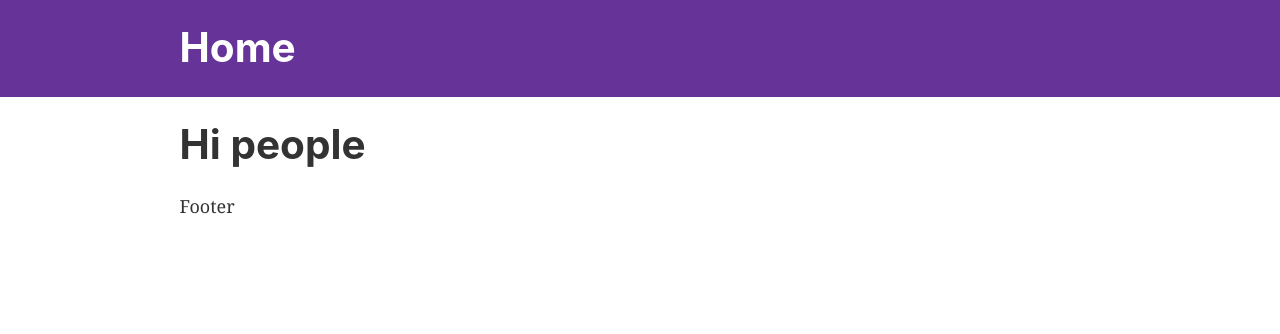
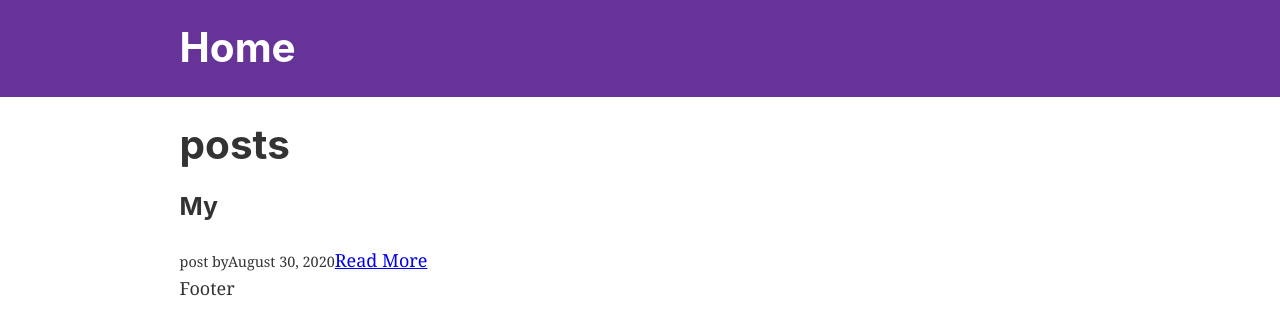
Before and after one commit to bekam797/Blog, a Gatsby site: page / in a window 1280 px wide. Built offline with nearby package versions, Linux system fonts and the light colour scheme; Gatsby itself is replaced by a stand-in of ours.

Commit message:
Change index page with blog

```diff
--- a/src/pages/index.js
+++ b/src/pages/index.js
@@ -1,15 +1,42 @@
+/* eslint-disable arrow-parens */
+/* eslint-disable react/prop-types */
 import React from 'react';
-// import { Link } from 'gatsby';
+import { Link, graphql } from 'gatsby';
+import Layout from '../components/layout';
 
-import Layout from '../components/layout';
-// import Image from '../components/image';
-import SEO from '../components/seo';
-
-const IndexPage = () => (
+const BlogPage = ({ data }) => (
   <Layout>
-    <SEO title="Home" />
-    <h1>Hi people</h1>
+    <div>
+      <h1>posts</h1>
+      {data.allMarkdownRemark.edges.map(post => (
+        <div key={post.node.id}>
+          <h3>{post.node.frontmatter.title}</h3>
+          <small>
+            post by
+            {post.node.frontmatter.date}
+          </small>
+          <Link to={post.node.frontmatter.path}>Read More</Link>
+        </div>
+      ))}
+    </div>
   </Layout>
 );
 
-export default IndexPage;
+export const pageQuery = graphql`
+  query BlogindexQuery {
+    allMarkdownRemark {
+      edges {
+        node {
+          id
+          frontmatter {
+            date
+            path
+            title
+          }
+        }
+      }
+    }
+  }
+`;
+
+export default BlogPage;
```
